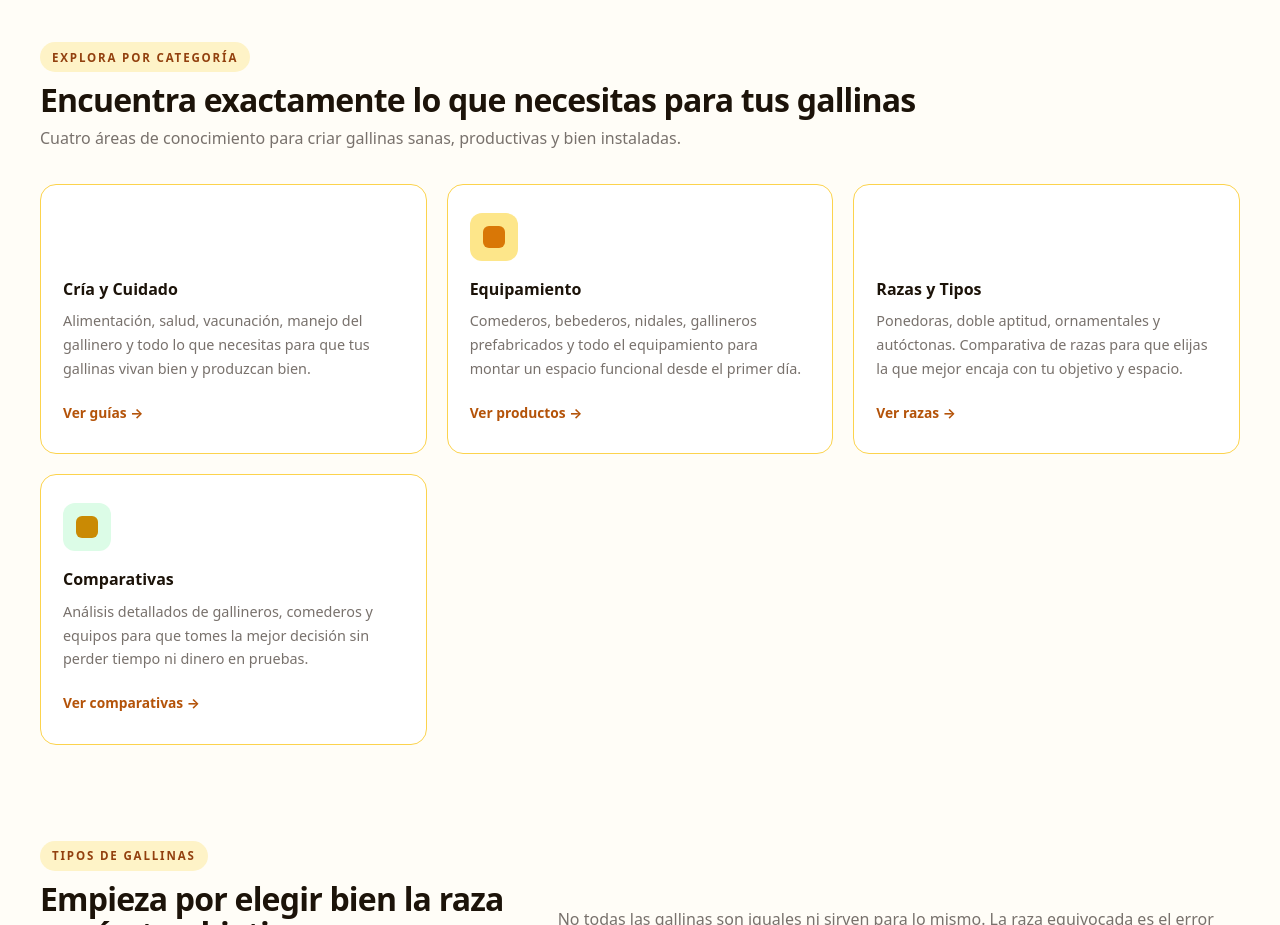
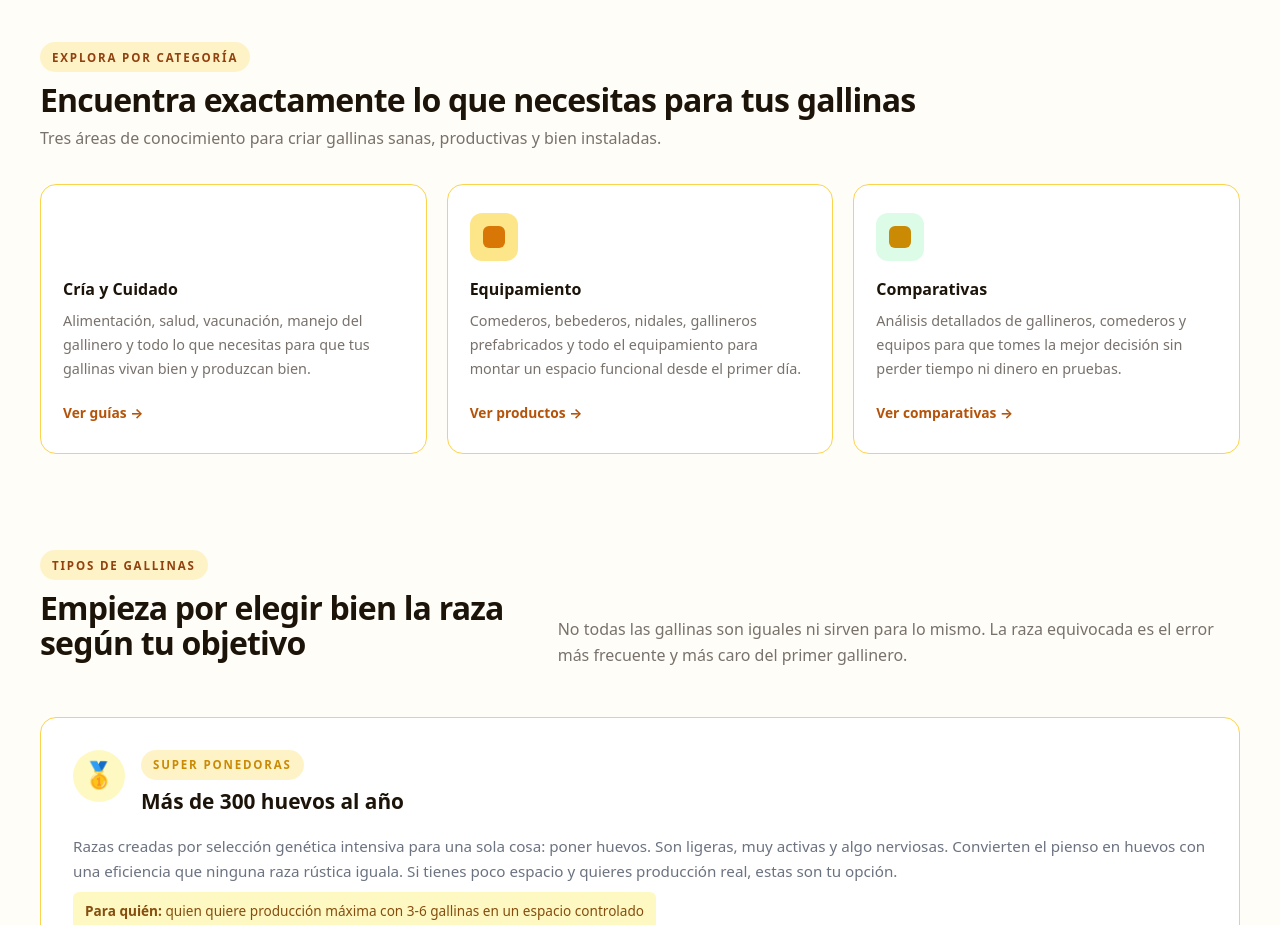
Before and after one commit to CDPoma/hablemosde.net, a website: page Gallinas/index.html in a window 1280 px wide. Shown: the part 1300-2225 px from the top of the page. Drawn offline with Linux system fonts and the light colour scheme.

Commit message:
fix: quitar Razas y Tipos del explorador de categorías

```diff
--- a/Gallinas/index.html
+++ b/Gallinas/index.html
@@ -137,7 +137,7 @@
             <div>
               <span class="eyebrow">Explora por categoría</span>
               <h2>Encuentra exactamente lo que necesitas para tus gallinas</h2>
-              <p>Cuatro áreas de conocimiento para criar gallinas sanas, productivas y bien instaladas.</p>
+              <p>Tres áreas de conocimiento para criar gallinas sanas, productivas y bien instaladas.</p>
             </div>
           </div>
 
@@ -158,15 +158,6 @@
               <h3>Equipamiento</h3>
               <p>Comederos, bebederos, nidales, gallineros prefabricados y todo el equipamiento para montar un espacio funcional desde el primer día.</p>
               <span class="category-link">Ver productos →</span>
-            </a>
-
-            <a href="#tipos" class="category-card" aria-label="Ir a tipos de gallinas y razas">
-              <div class="category-icon cat-indigo">
-                <div class="cat-icon-shape"></div>
-              </div>
-              <h3>Razas y Tipos</h3>
-              <p>Ponedoras, doble aptitud, ornamentales y autóctonas. Comparativa de razas para que elijas la que mejor encaja con tu objetivo y espacio.</p>
-              <span class="category-link">Ver razas →</span>
             </a>
 
             <a href="#comparativas" class="category-card" aria-label="Ir a comparativas de productos">
```
Also changed, not shown: dist/Gallinas/index.html.
